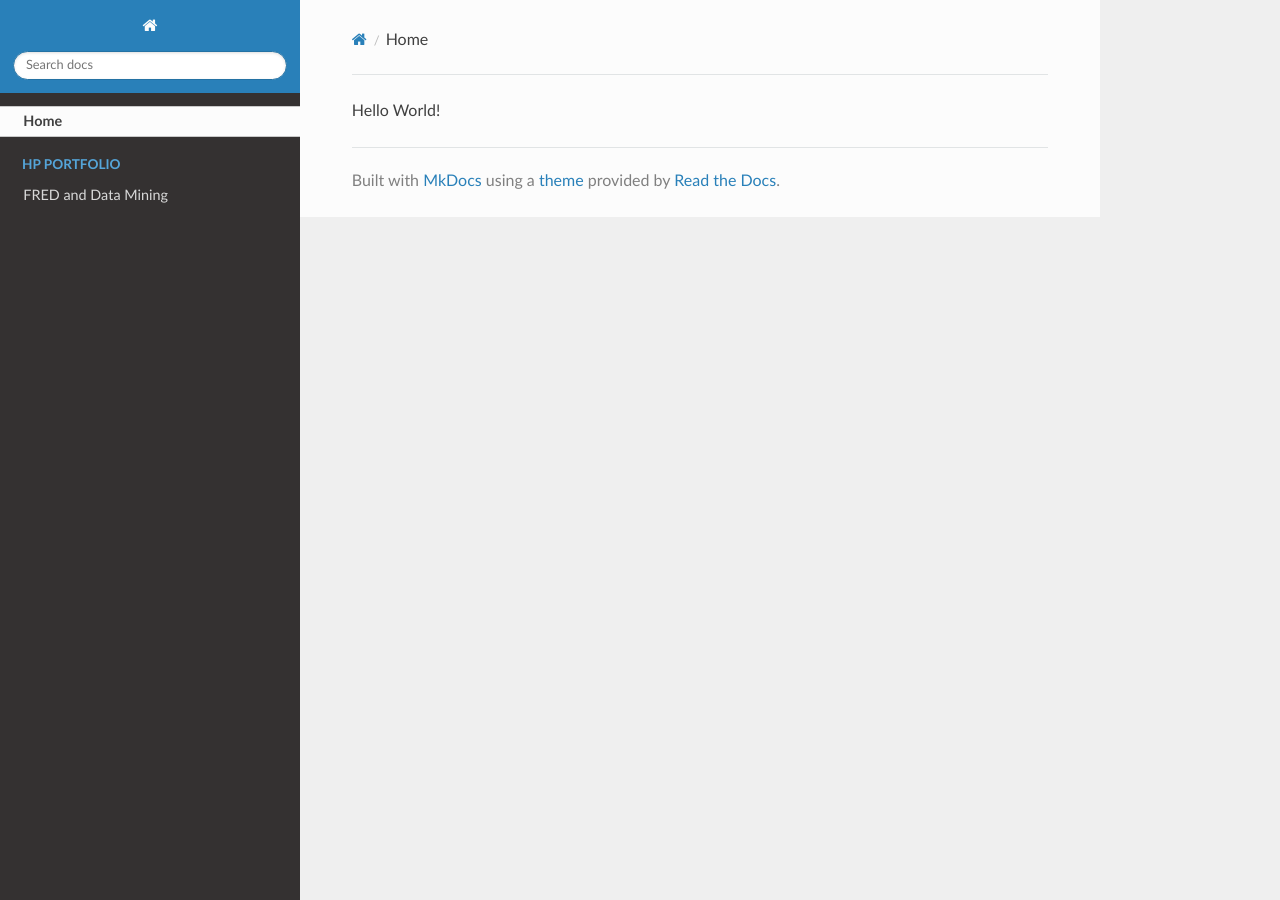
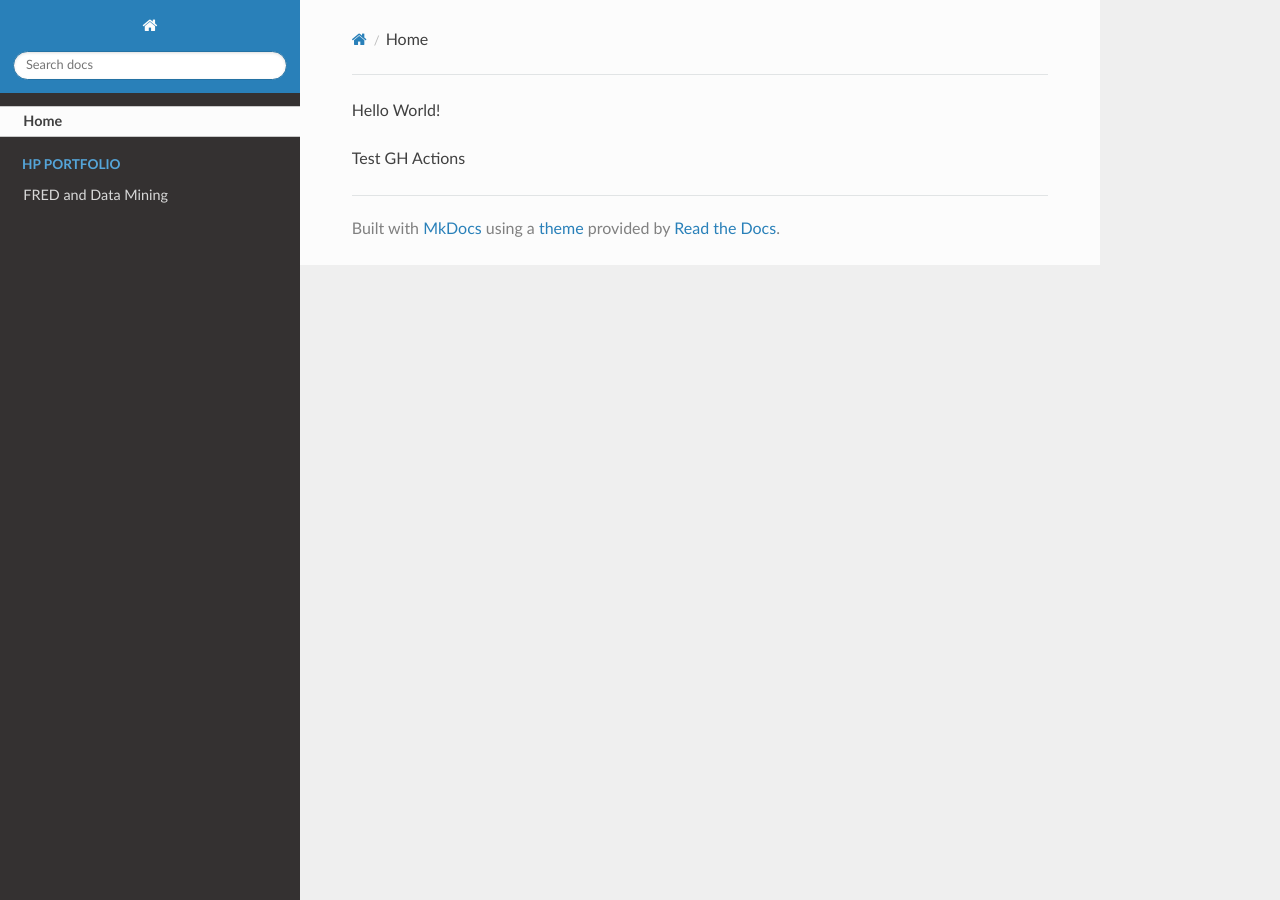
Before and after one commit to mark-middendorf/mark-middendorf.github.io, an MkDocs documentation site: the page built from docs/index.md, in a window 1280 px wide. Built offline with MkDocs 1.6.1, drawn with Linux system fonts in a browser that asks for light colours; nearby versions of some CDN libraries.

Commit message:
gh actions initial commit 11-24-2023

```diff
--- a/docs/index.md
+++ b/docs/index.md
@@ -1 +1,3 @@
 Hello World!
+
+Test GH Actions
```
Also changed, not shown: docs/portfolio-hp/fred-data-mining.md (+2 -0 lines), 1 other file.
